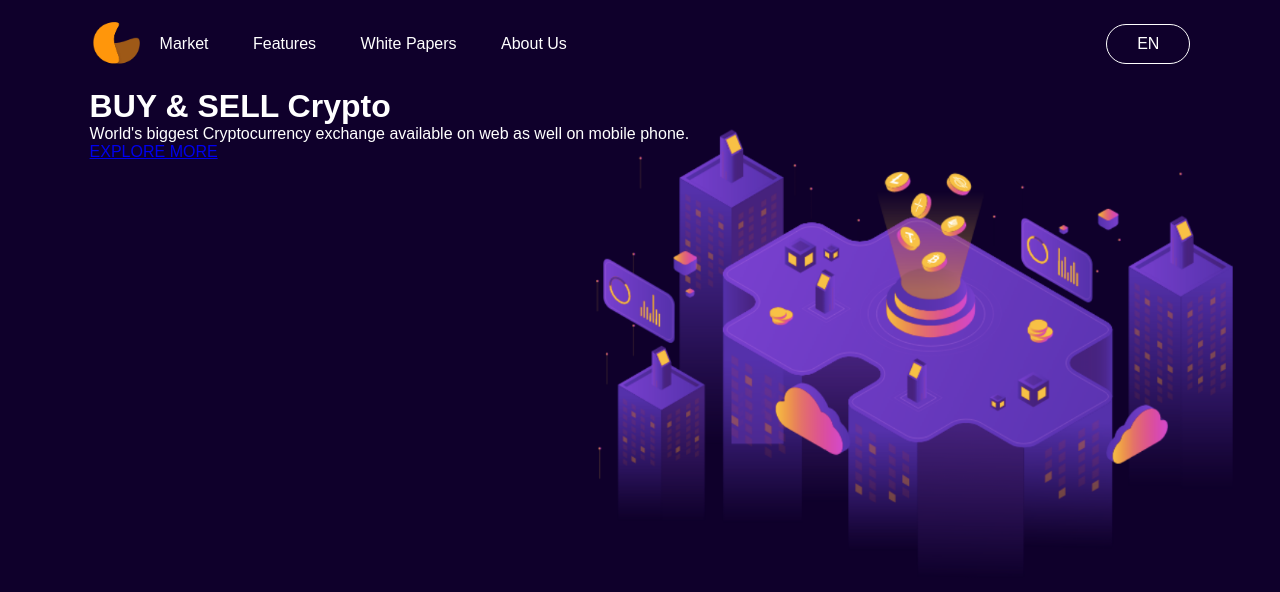
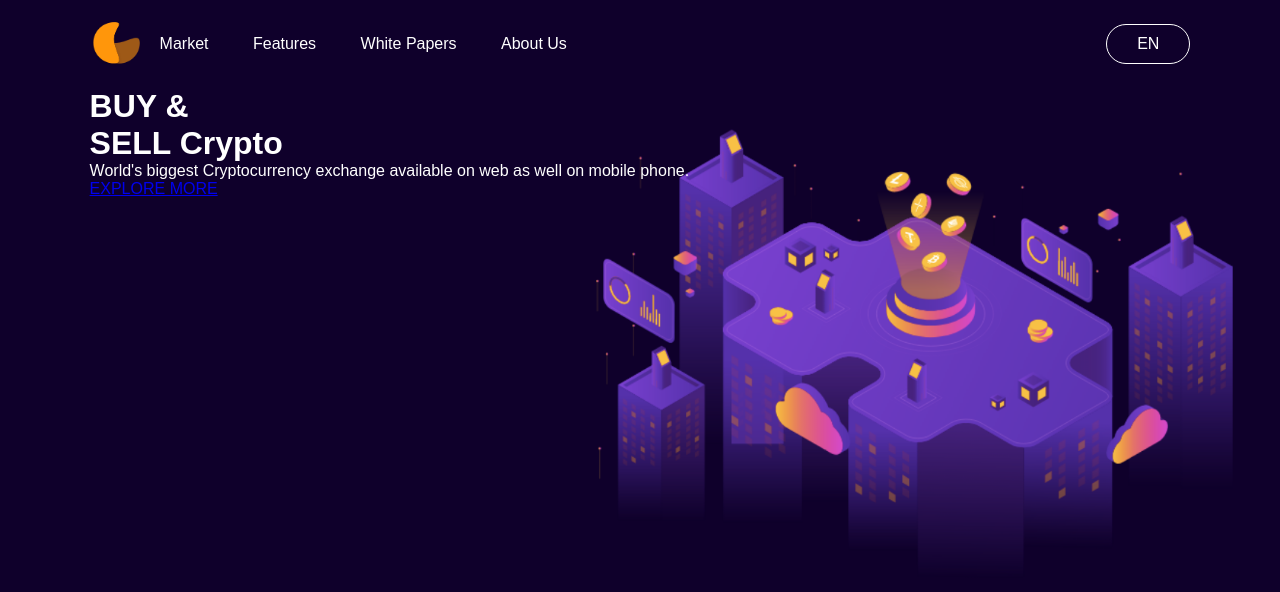
Before and after one commit to kylemngbt/crypto-website, a plain HTML site: page index.html in a window 1280 px wide. Drawn offline with Linux system fonts and the light colour scheme.

Commit message:
build: add br and span

```diff
--- a/index.html
+++ b/index.html
@@ -21,7 +21,7 @@
     </nav>
 
     <div class="content">
-      <h1>BUY & SELL Crypto</h1>
+      <h1>BUY & <br>SELL <span>Crypto</span></h1>
       <p>World's biggest Cryptocurrency exchange available on web as well on mobile phone.</p>
       <a href="#" class="btn">EXPLORE MORE</a>
     </div>
```
